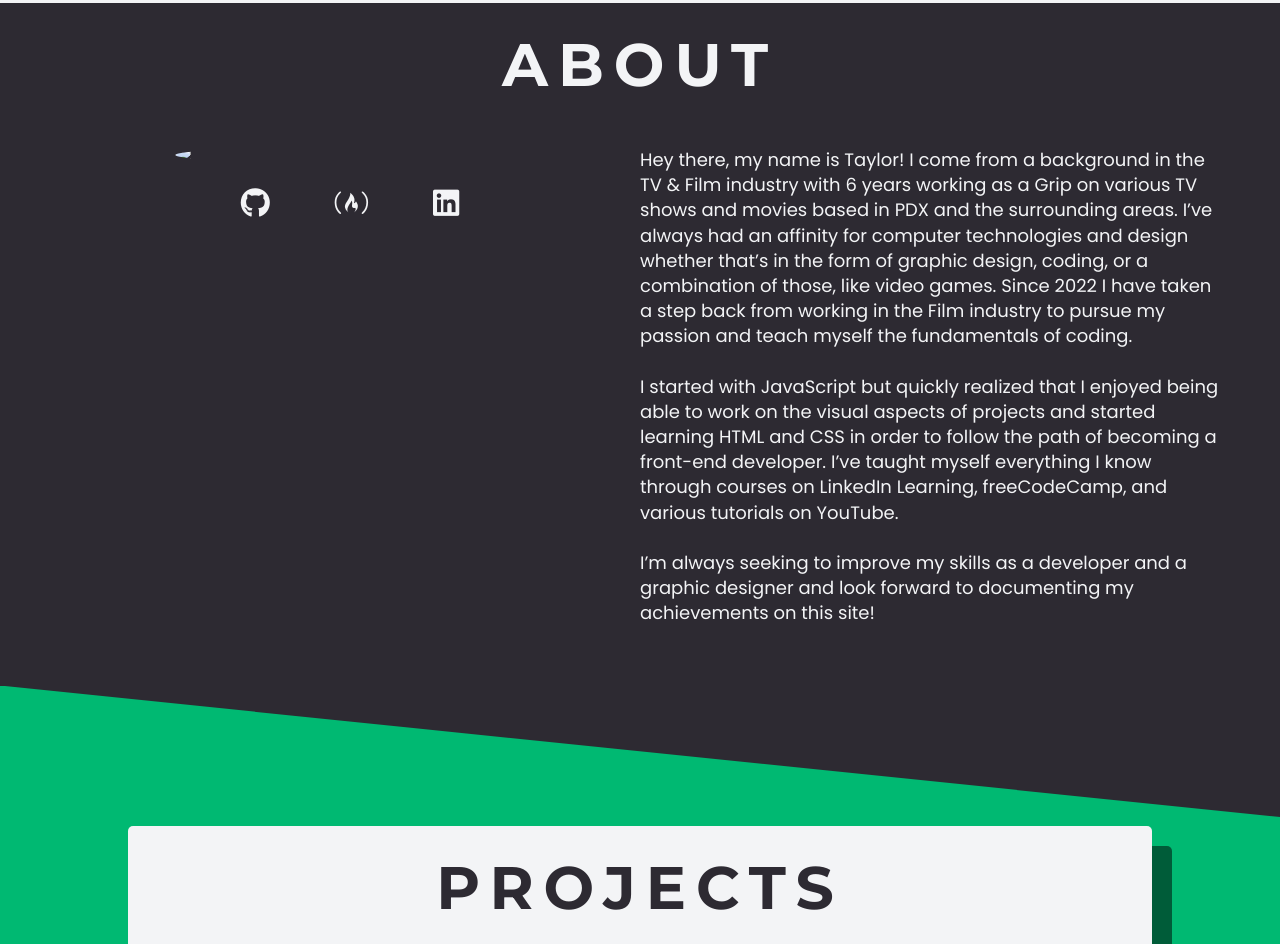
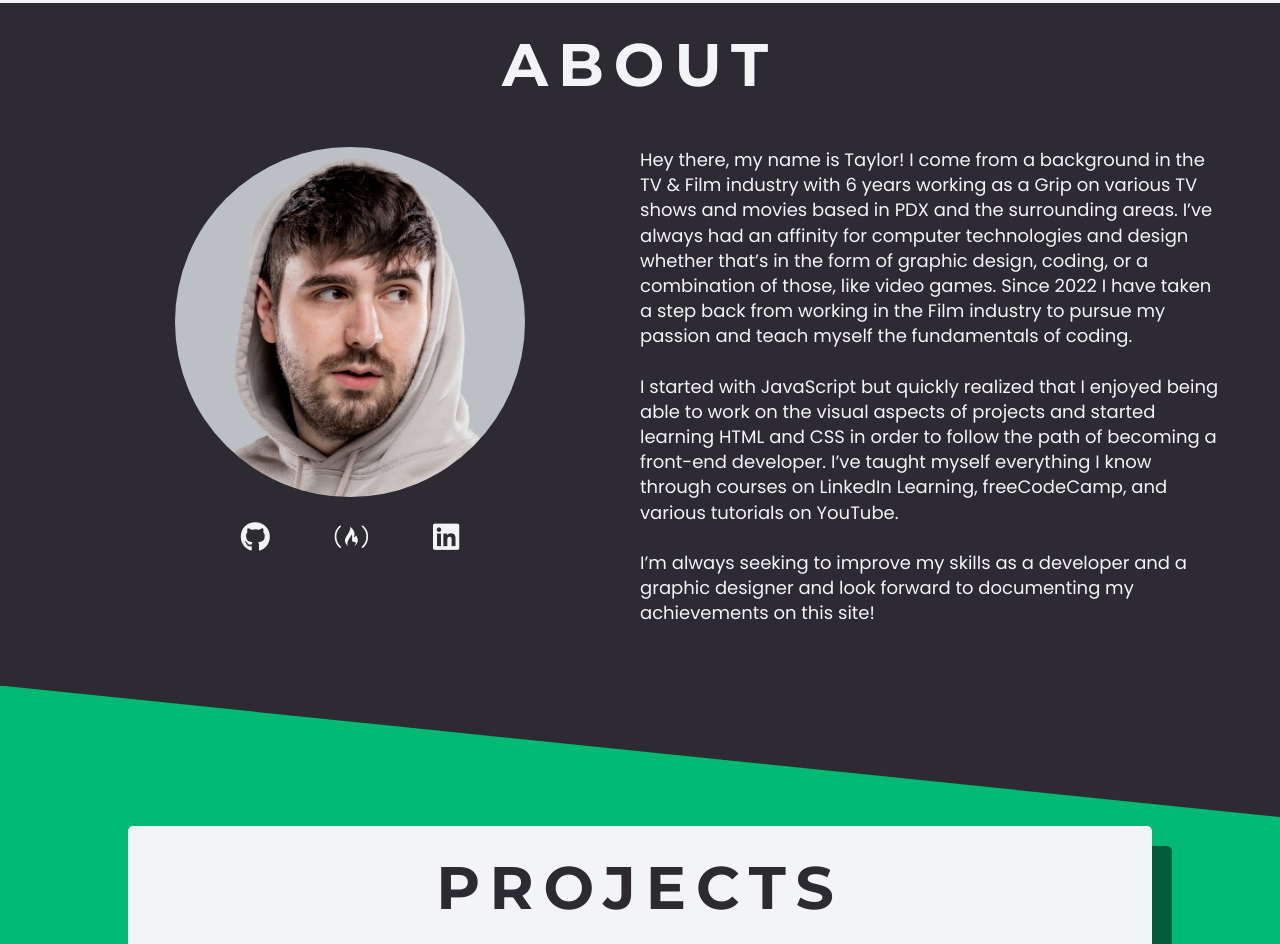
Before and after one commit to imTypicalT/portfolio, a plain HTML site: page index-working.html in a window 1280 px wide. Shown: the part 797-1741 px from the top of the page. Drawn offline with Linux system fonts and the light colour scheme; grey boxes are pictures that could not be loaded.

Commit message:
renamed "Me 2.png" to "Me.png"

```diff
--- a/index-working.html
+++ b/index-working.html
@@ -52,7 +52,7 @@
             <h2 id="about">About</h2>
             <div class="about-grid">
                 <div class="profile-info">
-                    <img class="profile-image" src="/images/Me 2.png" />
+                    <img class="profile-image" src="/images/Me.png" />
                     <div class="profile-info-links">
                         <a href="https://github.com/imTypicalT" target="_blank">
                             <i class="fa-brands fa-github"></i
```
